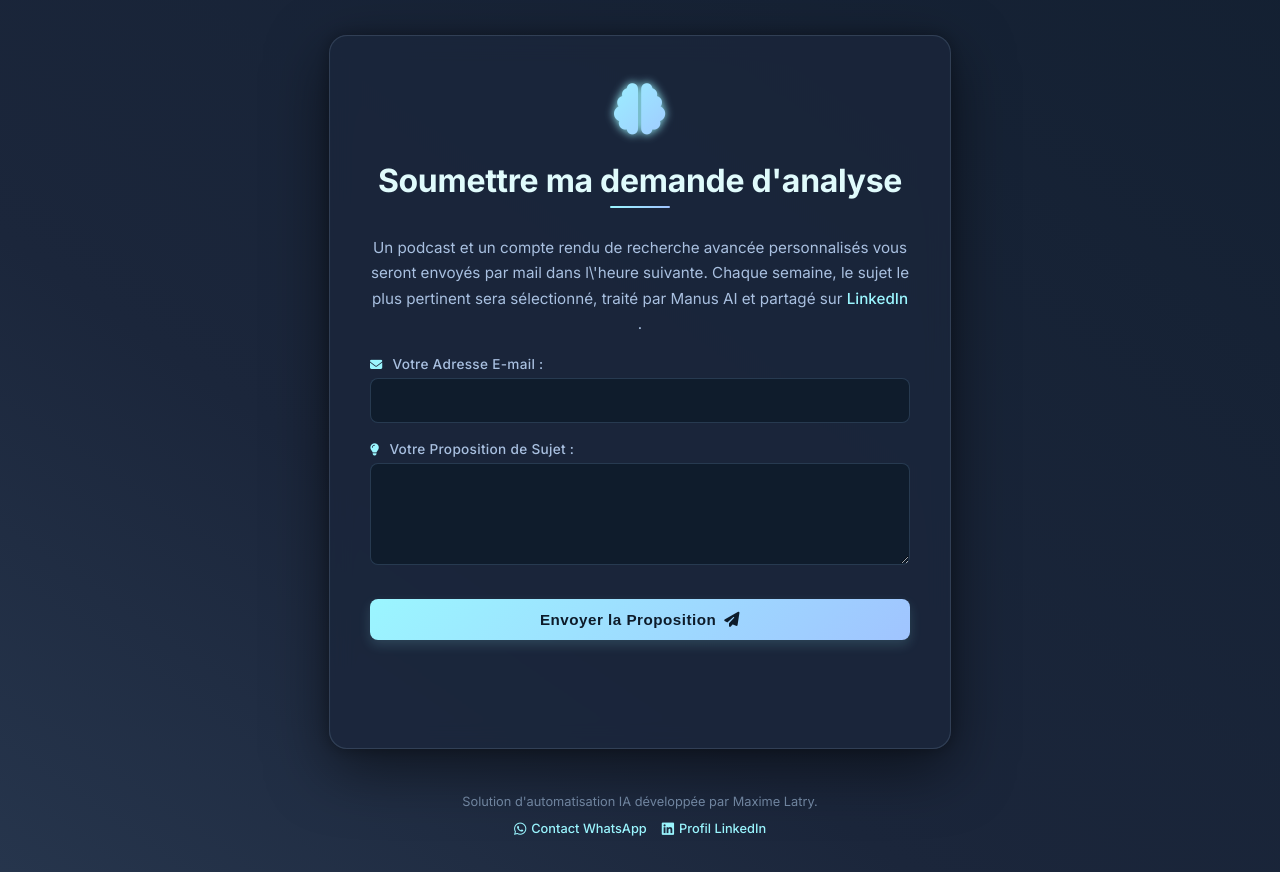
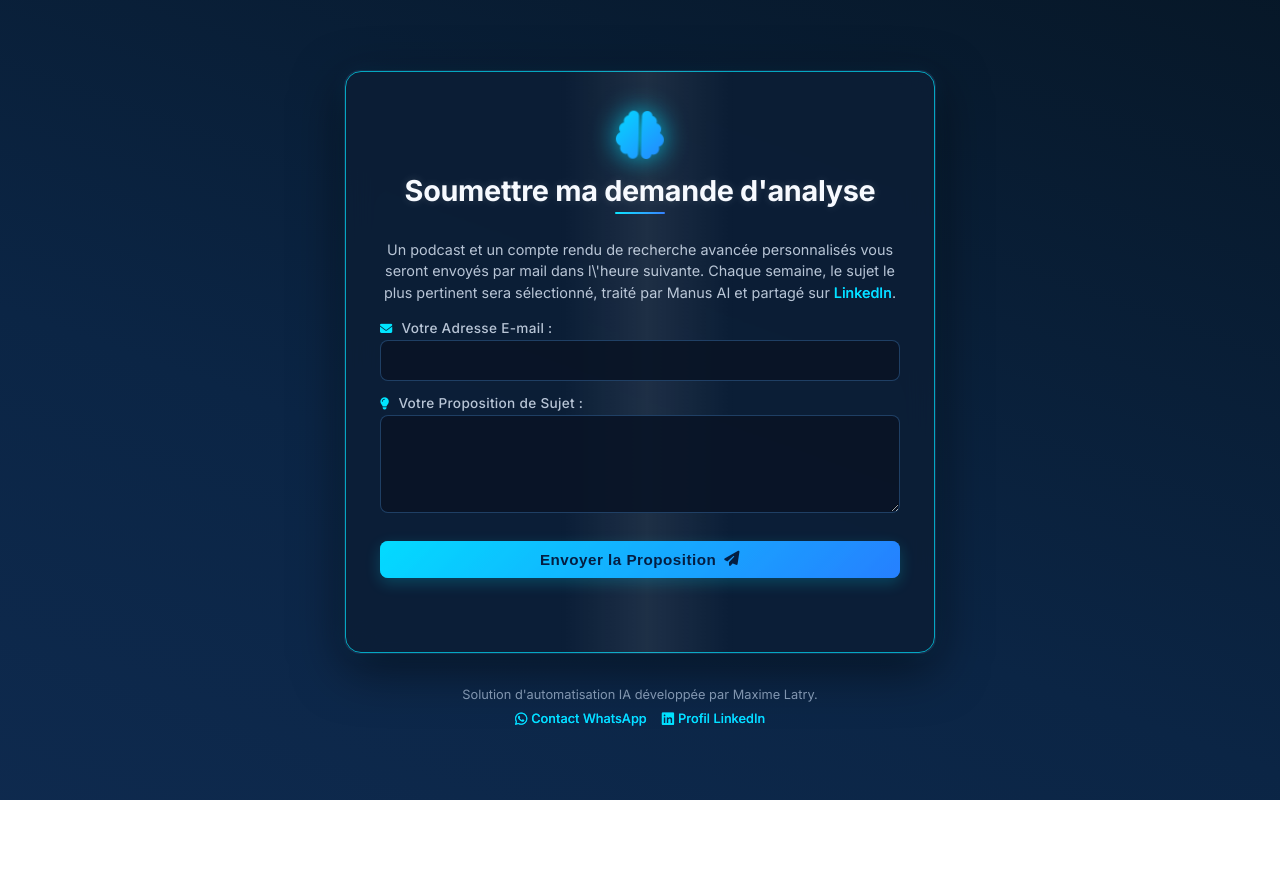
Before and after one commit to maximelat/request-podcast, a plain HTML site: page index.html in a window 1280 px wide. After the commit the page ends 800 px from the top, so only its background shows below. Drawn offline with Linux system fonts and the light colour scheme.

Commit message:
Amélioration du design : animations avancées, dégradés plus contrastés et hauteur réduite

```diff
--- a/style.css
+++ b/style.css
@@ -1,129 +1,182 @@
-/* Import d'une police */
+/* Import des polices */
 @import url('https://fonts.googleapis.com/css2?family=Inter:wght@400;500;600;700&display=swap');
 
-/* --- Keyframes --- */
+/* --- Keyframes Améliorés --- */
 @keyframes fadeInSlideUp {
-  from { opacity: 0; transform: translateY(15px); }
+  from { opacity: 0; transform: translateY(10px); }
   to { opacity: 1; transform: translateY(0); }
 }
 
 @keyframes pulseGlow {
-  0%, 100% { transform: scale(1); filter: drop-shadow(0 0 5px var(--glow-color)); }
-  50% { transform: scale(1.07); filter: drop-shadow(0 0 14px var(--glow-color)); }
+  0%, 100% { transform: scale(1); filter: drop-shadow(0 0 6px var(--glow-color)); }
+  50% { transform: scale(1.08); filter: drop-shadow(0 0 20px var(--glow-color)); }
 }
 
-@keyframes subtleShimmer {
-  0% { background-position: -200% 0; }
-  100% { background-position: 200% 0; }
-}
-
-@keyframes backgroundPan {
+@keyframes gradientFlow {
   0% { background-position: 0% 50%; }
   50% { background-position: 100% 50%; }
   100% { background-position: 0% 50%; }
 }
 
-@keyframes subtleRotate {
-    from { transform: rotate(-1deg) scale(1.01); }
-    to { transform: rotate(1deg) scale(1.01); }
+@keyframes borderGlow {
+  0%, 100% { border-color: var(--accent-glow-soft); }
+  50% { border-color: var(--accent-glow); }
 }
 
-/* --- Variables CSS (Nuances de Bleu Luxe) --- */
+@keyframes floatingIcon {
+  0%, 100% { transform: translateY(0) rotate(0); }
+  25% { transform: translateY(-5px) rotate(-2deg); }
+  75% { transform: translateY(5px) rotate(2deg); }
+}
+
+@keyframes buttonPulse {
+  0%, 100% { box-shadow: 0 0 0 0 transparent; }
+  50% { box-shadow: 0 0 0 6px var(--button-glow); }
+}
+
+@keyframes shimmer {
+  0% { transform: translateX(-150%); }
+  100% { transform: translateX(150%); }
+}
+
+/* --- Variables CSS (Nuances de Bleu Premium) --- */
 :root {
-    --bg-gradient-start: #0d1b2a;  /* Encore plus sombre */
-    --bg-gradient-mid: #1b263b;   /* Bleu acier foncé */
-    --bg-gradient-end: #415a77;   /* Bleu-gris profond */
-    --container-bg: rgba(27, 38, 59, 0.8); /* Conteneur plus opaque, couleur acier */
-    --container-border: rgba(119, 141, 169, 0.25); /* Bordure plus visible */
-    --text-primary: #e0fbfc; /* Blanc très légèrement cyan */
-    --text-secondary: #a9c0e0; /* Texte secondaire (gris-bleu plus doux) */
-    --accent-gradient-start: #9bf6ff; /* Cyan très clair, presque blanc */
-    --accent-gradient-end: #a0c4ff;   /* Bleu pastel clair */
-    --accent-glow: var(--accent-gradient-start);
-    --input-bg: rgba(13, 27, 42, 0.8); /* Fond input très foncé */
-    --input-border: rgba(65, 90, 119, 0.5);
+    /* Couleurs primaires */
+    --bg-gradient-start: #040F16;  /* Bleu noir profond */
+    --bg-gradient-mid: #0B2545;   /* Bleu royal profond */
+    --bg-gradient-end: #13315C;   /* Bleu royal foncé */
+
+    /* Accents et conteneur */
+    --container-bg: rgba(12, 30, 54, 0.85);
+    --container-border: rgba(42, 84, 134, 0.3);
+    --container-glow: rgba(46, 196, 255, 0.08);
+
+    /* Texte */
+    --text-primary: #F7FAFF; /* Blanc bleuté éclatant */
+    --text-secondary: #B8C5D6; /* Bleu gris clair */
+
+    /* Accents */
+    --accent-gradient-start: #00E5FF; /* Cyan électrique */
+    --accent-gradient-end: #2979FF;  /* Bleu royal vif */
+    --accent-glow: rgba(0, 229, 255, 0.8);
+    --accent-glow-soft: rgba(0, 229, 255, 0.3);
+
+    /* Éléments interactifs */
+    --input-bg: rgba(9, 21, 38, 0.9);
+    --input-border: rgba(65, 128, 195, 0.4);
     --input-focus-border: var(--accent-gradient-start);
-    --input-focus-glow: rgba(155, 246, 255, 0.15);
-    --button-text: #0d1b2a; /* Texte bouton très foncé */
-    --footer-text: #778da9; /* Texte footer (bleu-gris moyen) */
+    --input-focus-glow: rgba(0, 229, 255, 0.2);
+    --button-text: #041E42;
+    --button-glow: rgba(0, 229, 255, 0.25);
+
+    /* Footer */
+    --footer-text: #8BA1BD;
 }
 
 /* --- Styles Globaux --- */
 body {
     font-family: 'Inter', sans-serif;
     margin: 0;
-    /* Padding réduit pour moins de hauteur */
-    padding: 20px 20px;
-    background: linear-gradient(215deg, var(--bg-gradient-start), var(--bg-gradient-mid), var(--bg-gradient-end));
-    background-size: 250% 250%;
+    padding: 15px 20px; /* Padding réduit pour moins de hauteur */
+    background: linear-gradient(200deg, var(--bg-gradient-start), var(--bg-gradient-mid), var(--bg-gradient-end));
+    background-size: 200% 200%;
     color: var(--text-primary);
     display: flex;
     flex-direction: column;
-    justify-content: center; /* Centrer verticalement si possible, sinon space-between agira */
+    justify-content: center;
     align-items: center;
     min-height: 100vh;
     box-sizing: border-box;
-    animation: backgroundPan 25s ease infinite;
+    animation: gradientFlow 20s ease infinite;
     overflow-x: hidden;
 }
 
 /* --- Conteneur Principal --- */
 .container {
     background: var(--container-bg);
-    backdrop-filter: blur(12px);
-    -webkit-backdrop-filter: blur(12px);
-    /* Padding T/B réduit */
-    padding: 35px 40px;
-    border-radius: 18px;
-    /* Ombre plus douce et diffuse */
-    box-shadow: 0 20px 60px rgba(0, 0, 0, 0.5), 0 0 15px rgba(0,0,0,0.3), inset 0 0px 1px rgba(155, 246, 255, 0.1);
+    backdrop-filter: blur(15px);
+    -webkit-backdrop-filter: blur(15px);
+    padding: 28px 35px; /* Padding réduit */
+    border-radius: 16px;
+    box-shadow: 0 15px 50px rgba(0, 0, 0, 0.5), 0 0 20px var(--container-glow), inset 0 0 1px rgba(255, 255, 255, 0.2);
     border: 1px solid var(--container-border);
-    max-width: 540px;
+    max-width: 520px;
     width: 100%;
     text-align: center;
-    /* Margin bottom réduite */
-    margin: 15px 0;
+    margin: 10px 0; /* Marge réduite */
     position: relative;
     overflow: hidden;
-    animation: fadeInSlideUp 0.7s cubic-bezier(0.25, 1, 0.5, 1) 0.1s forwards;
+    animation: fadeInSlideUp 0.7s cubic-bezier(0.25, 1, 0.5, 1) forwards;
     z-index: 1;
     display: flex;
     flex-direction: column;
 }
 
+/* Effet de brillance sur le bord */
+.container::before {
+    content: '';
+    position: absolute;
+    inset: 0;
+    border: 1px solid transparent;
+    border-radius: 16px;
+    animation: borderGlow 3s ease-in-out infinite;
+    pointer-events: none;
+    z-index: -1;
+}
+
+/* Effet de brillance traversant */
+.container::after {
+    content: '';
+    position: absolute;
+    top: 0;
+    left: 0;
+    width: 30%;
+    height: 100%;
+    background: linear-gradient(
+        to right,
+        transparent,
+        rgba(255, 255, 255, 0.08),
+        transparent
+    );
+    transform: skewX(-15deg);
+    animation: shimmer 8s infinite;
+    z-index: 0;
+}
+
 /* --- Icône d'Entête --- */
 .header-icon {
-    margin-bottom: 15px;
-    animation: fadeInSlideUp 0.6s cubic-bezier(0.25, 1, 0.5, 1) 0.2s both;
+    margin-bottom: 10px; /* Réduit */
+    animation: fadeInSlideUp 0.6s cubic-bezier(0.25, 1, 0.5, 1) 0.1s both;
+    position: relative;
+    z-index: 1;
 }
 
 .header-icon i {
-    font-size: 3.2rem;
+    font-size: 3rem;
     background: linear-gradient(135deg, var(--accent-gradient-start), var(--accent-gradient-end));
     -webkit-background-clip: text;
     background-clip: text;
     color: transparent;
-    padding: 12px;
+    padding: 8px; /* Réduit */
     border-radius: 50%;
     display: inline-block;
     position: relative;
     --glow-color: var(--accent-glow);
-    animation: pulseGlow 5s infinite ease-in-out;
-    /* Animation subtile rotation */
-    /* animation: pulseGlow 5s infinite ease-in-out, subtleRotate 10s alternate infinite ease-in-out; */
+    animation: pulseGlow 4s infinite ease-in-out, floatingIcon 6s ease-in-out infinite;
 }
 
 /* --- Typographie --- */
 h1 {
     color: var(--text-primary);
-    font-size: 2rem;
+    font-size: 1.8rem; /* Taille réduite */
     font-weight: 700;
     margin-top: 0;
-    margin-bottom: 12px;
+    margin-bottom: 10px; /* Réduit */
     position: relative;
-    padding-bottom: 8px;
+    padding-bottom: 6px; /* Réduit */
     letter-spacing: -0.3px;
-    animation: fadeInSlideUp 0.6s cubic-bezier(0.25, 1, 0.5, 1) 0.3s both;
+    animation: fadeInSlideUp 0.6s cubic-bezier(0.25, 1, 0.5, 1) 0.2s both;
+    text-shadow: 0 0 10px rgba(255, 255, 255, 0.15);
 }
 
 h1::after {
@@ -132,7 +185,7 @@ h1::after {
     bottom: 0;
     left: 50%;
     transform: translateX(-50%);
-    width: 60px;
+    width: 50px;
     height: 2.5px;
     background: linear-gradient(90deg, var(--accent-gradient-start), var(--accent-gradient-end));
     border-radius: 1.5px;
@@ -140,52 +193,61 @@ h1::after {
 
 p {
     color: var(--text-secondary);
-    line-height: 1.65;
-    margin-bottom: 20px;
-    font-size: 0.95rem;
+    line-height: 1.5;
+    margin-bottom: 16px; /* Réduit */
+    font-size: 0.9rem; /* Réduit */
     font-weight: 400;
-    animation: fadeInSlideUp 0.6s cubic-bezier(0.25, 1, 0.5, 1) 0.4s both;
+    animation: fadeInSlideUp 0.6s cubic-bezier(0.25, 1, 0.5, 1) 0.3s both;
     flex-shrink: 0;
 }
 
-/* Lien LinkedIn dans le paragraphe */
+/* Lien LinkedIn dans le paragraphe amélioré */
 p a.linkedin-link {
     color: var(--accent-gradient-start);
     text-decoration: none;
     font-weight: 500;
     position: relative;
-    transition: color 0.3s ease, text-shadow 0.3s ease;
+    transition: all 0.3s ease;
+    background: linear-gradient(90deg, var(--accent-gradient-start), var(--accent-gradient-end));
+    -webkit-background-clip: text;
+    background-clip: text;
+    background-size: 200% auto;
+    animation: gradientFlow 4s ease infinite;
 }
 
 p a.linkedin-link::after {
     content: '';
     position: absolute;
-    width: 0%;
+    width: 100%;
     height: 1px;
-    bottom: -2px;
+    bottom: -1px;
     left: 0;
-    background-color: var(--accent-gradient-start);
-    transition: width 0.3s ease;
+    background: linear-gradient(90deg, var(--accent-gradient-start), var(--accent-gradient-end));
+    transform: scaleX(0);
+    transform-origin: right;
+    transition: transform 0.3s ease;
 }
 
 p a.linkedin-link:hover {
-    color: var(--text-primary);
-    text-shadow: 0 0 6px var(--accent-glow);
+    text-shadow: 0 0 8px var(--accent-glow);
 }
 
 p a.linkedin-link:hover::after {
-    width: 100%;
+    transform: scaleX(1);
+    transform-origin: left;
 }
 
 /* --- Formulaire --- */
 form {
     flex-shrink: 0;
+    position: relative;
+    z-index: 1;
 }
 
 .form-group {
-    margin-bottom: 18px;
+    margin-bottom: 14px; /* Réduit */
     text-align: left;
-    animation: fadeInSlideUp 0.6s cubic-bezier(0.25, 1, 0.5, 1) calc(0.4s + var(--i, 0) * 0.1s) both;
+    animation: fadeInSlideUp 0.6s cubic-bezier(0.25, 1, 0.5, 1) calc(0.3s + var(--i, 0) * 0.1s) both;
 }
 
 .form-group:nth-child(1) { --i: 1; }
@@ -193,16 +255,16 @@ form {
 
 .form-group label {
     display: block;
-    margin-bottom: 6px;
+    margin-bottom: 4px; /* Réduit */
     font-weight: 500;
     color: var(--text-secondary);
     font-size: 0.85rem;
     letter-spacing: 0.3px;
-    transition: color 0.3s ease;
+    transition: all 0.3s ease;
 }
 
 .form-group label i {
-    margin-right: 6px;
+    margin-right: 5px;
     font-size: 0.9em;
     color: var(--accent-gradient-start);
     transition: transform 0.3s ease;
@@ -210,16 +272,18 @@ form {
 
 .form-group:focus-within label {
     color: var(--text-primary);
+    transform: translateX(2px);
 }
 
 .form-group:focus-within label i {
-    transform: scale(1.1);
+    transform: scale(1.2) rotate(-5deg);
+    color: var(--accent-gradient-end);
 }
 
 .form-group input[type="email"],
 .form-group textarea {
     width: 100%;
-    padding: 12px;
+    padding: 10px 12px; /* Réduit */
     background: var(--input-bg);
     border: 1px solid var(--input-border);
     border-radius: 8px;
@@ -234,36 +298,37 @@ form {
 .form-group input[type="email"]::placeholder,
 .form-group textarea::placeholder {
     color: var(--footer-text);
-    opacity: 1;
+    opacity: 0.6;
 }
 
 .form-group input[type="email"]:hover,
 .form-group textarea:hover {
-    border-color: rgba(155, 246, 255, 0.5);
-    background: rgba(13, 27, 42, 1);
-    transform: translateY(0px);
-    box-shadow: 0 1px 5px rgba(0, 0, 0, 0.2);
+    border-color: rgba(0, 229, 255, 0.5);
+    background: rgba(9, 21, 38, 1);
+    transform: translateY(-1px);
+    box-shadow: 0 2px 8px rgba(0, 0, 0, 0.3);
 }
 
 .form-group input[type="email"]:focus,
 .form-group textarea:focus {
     outline: none;
     border-color: var(--input-focus-border);
-    background: rgba(13, 27, 42, 1);
-    box-shadow: 0 0 0 3px var(--input-focus-glow), 0 2px 8px rgba(0, 0, 0, 0.3);
-    transform: translateY(0px) scale(1.00);
+    background: rgba(9, 21, 38, 1);
+    box-shadow: 0 0 0 2px var(--input-focus-glow), 0 4px 10px rgba(0, 0, 0, 0.3);
+    transform: translateY(-2px);
 }
 
 .form-group textarea {
     resize: vertical;
-    min-height: 90px;
+    min-height: 80px; /* Réduit */
 }
 
 /* --- Bouton Principal --- */
 button[type="submit"] {
     background: linear-gradient(135deg, var(--accent-gradient-start) 0%, var(--accent-gradient-end) 100%);
+    background-size: 200% auto;
     color: var(--button-text);
-    padding: 12px 28px;
+    padding: 10px 25px; /* Réduit */
     border: none;
     border-radius: 8px;
     font-size: 0.95rem;
@@ -272,26 +337,40 @@ button[type="submit"] {
     cursor: pointer;
     transition: all 0.25s cubic-bezier(0.645, 0.045, 0.355, 1);
     width: 100%;
-    margin-top: 12px;
+    margin-top: 10px; /* Réduit */
     position: relative;
     overflow: hidden;
-    box-shadow: 0 5px 12px rgba(155, 246, 255, 0.15);
+    box-shadow: 0 5px 15px rgba(0, 229, 255, 0.2);
     display: inline-flex;
     justify-content: center;
     align-items: center;
     gap: 8px;
-    animation: fadeInSlideUp 0.6s cubic-bezier(0.25, 1, 0.5, 1) 0.7s both;
+    animation: fadeInSlideUp 0.6s cubic-bezier(0.25, 1, 0.5, 1) 0.5s both, gradientFlow 8s infinite;
+}
+
+button[type="submit"]::before {
+    content: "";
+    position: absolute;
+    top: -2px;
+    left: -2px;
+    right: -2px;
+    bottom: -2px;
+    z-index: -1;
+    background: linear-gradient(135deg, var(--accent-gradient-start), var(--accent-gradient-end));
+    border-radius: 10px;
+    animation: buttonPulse 3s infinite;
+    opacity: 0.7;
 }
 
 button[type="submit"]:hover {
-    transform: translateY(-2px);
-    box-shadow: 0 8px 18px rgba(155, 246, 255, 0.2);
-    filter: brightness(1.1);
+    transform: translateY(-3px);
+    box-shadow: 0 8px 25px rgba(0, 229, 255, 0.3);
+    filter: brightness(1.15);
 }
 
 button[type="submit"]:active {
-    transform: translateY(0px);
-    box-shadow: 0 3px 8px rgba(155, 246, 255, 0.15);
+    transform: translateY(-1px);
+    box-shadow: 0 3px 10px rgba(0, 229, 255, 0.2);
     filter: brightness(1);
 }
 
@@ -300,11 +379,11 @@ button[type="submit"] i {
 }
 
 button[type="submit"]:hover i {
-    transform: translateX(3px) rotate(3deg);
+    transform: translateX(5px) rotate(15deg);
 }
 
 button[type="submit"]:disabled {
-    background: linear-gradient(135deg, #415a77, #778da9);
+    background: linear-gradient(135deg, #506685, #7B93B0);
     cursor: not-allowed;
     transform: none;
     box-shadow: none;
@@ -313,53 +392,54 @@ button[type="submit"]:disabled {
 
 /* --- Message de Réponse --- */
 #response-message {
-    margin-top: 18px;
+    margin-top: 14px; /* Réduit */
+    margin-bottom: 0;
     font-weight: 500;
     font-size: 0.85rem;
-    padding: 8px 12px;
+    padding: 8px 10px;
     border-radius: 6px;
-    min-height: 1.4em;
+    min-height: 1.3em;
     transition: all 0.4s ease;
     opacity: 0;
     transform: translateY(8px);
 }
 
 #response-message:not(:empty) {
-    background: rgba(13, 27, 42, 0.9);
+    background: rgba(9, 21, 38, 0.9);
     opacity: 1;
     transform: translateY(0);
 }
 
 #response-message[style*="color: green"] {
-    background: rgba(155, 246, 255, 0.1);
+    background: rgba(0, 229, 255, 0.1);
     color: var(--accent-gradient-start);
-    border: 1px solid rgba(155, 246, 255, 0.2);
+    border: 1px solid rgba(0, 229, 255, 0.2);
 }
 
 #response-message[style*="color: red"] {
-    background: rgba(255, 160, 180, 0.1);
-    color: #ffa0b4; /* Rose plus clair */
-    border: 1px solid rgba(255, 160, 180, 0.2);
+    background: rgba(255, 69, 96, 0.1);
+    color: #FF4560;
+    border: 1px solid rgba(255, 69, 96, 0.2);
 }
 
 /* --- Footer --- */
 footer {
     text-align: center;
-    margin-top: 15px;
-    padding: 10px 20px;
+    margin-top: 12px; /* Réduit */
+    padding: 8px 20px; /* Réduit */
     font-size: 0.8rem;
     color: var(--footer-text);
     width: 100%;
-    max-width: 540px;
-    animation: fadeInSlideUp 0.6s cubic-bezier(0.25, 1, 0.5, 1) 0.8s both;
+    max-width: 520px;
+    animation: fadeInSlideUp 0.6s cubic-bezier(0.25, 1, 0.5, 1) 0.6s both;
     flex-shrink: 0;
 }
 
 footer p {
-    margin: 4px 0;
+    margin: 3px 0; /* Réduit */
     color: inherit;
     font-size: inherit;
-    line-height: 1.4;
+    line-height: 1.3;
     animation: none;
 }
 
@@ -367,9 +447,9 @@ footer p {
 .footer-links {
     display: flex;
     justify-content: center;
-    gap: 15px; /* Espace entre les liens */
-    flex-wrap: wrap; /* Retour à la ligne si nécessaire */
-    margin-top: 5px;
+    gap: 15px;
+    flex-wrap: wrap;
+    margin-top: 4px; /* Réduit */
 }
 
 footer a {
@@ -378,77 +458,88 @@ footer a {
     transition: all 0.3s ease;
     position: relative;
     font-weight: 500;
-    display: inline-flex; /* Pour aligner icône */
+    display: inline-flex;
     align-items: center;
+    background: linear-gradient(90deg, var(--accent-gradient-start), var(--accent-gradient-end));
+    -webkit-background-clip: text;
+    background-clip: text;
+    background-size: 200% auto;
+    animation: gradientFlow 4s ease infinite;
 }
 
 footer a i {
-    margin-right: 5px;
-    font-size: 1.1em; /* Icônes légèrement plus grandes */
+    margin-right: 4px;
+    font-size: 1.1em;
 }
 
 footer a:hover {
-    color: var(--text-primary);
     filter: brightness(1.2);
-    text-shadow: 0 0 5px var(--accent-glow);
+    text-shadow: 0 0 8px var(--accent-glow);
 }
 
 /* --- Responsive Design (Peaufiné) --- */
 @media (max-width: 600px) {
     body {
-        padding: 15px;
+        padding: 10px;
     }
     .container {
-        padding: 25px 20px;
-        border-radius: 16px;
-        margin: 10px 0;
+        padding: 20px 18px;
+        border-radius: 14px;
+        margin: 5px 0;
         max-width: 95%;
     }
     h1 {
-        font-size: 1.6rem;
+        font-size: 1.5rem;
     }
     p {
-        font-size: 0.9rem;
-        margin-bottom: 15px;
+        font-size: 0.85rem;
+        margin-bottom: 12px;
     }
     .form-group input[type="email"],
     .form-group textarea,
     button[type="submit"] {
-        padding: 10px;
+        padding: 8px 10px;
         font-size: 0.9rem;
         border-radius: 6px;
     }
+    .form-group textarea {
+        min-height: 70px;
+    }
     button[type="submit"] {
         font-size: 0.9rem;
-        padding: 10px 20px;
+        padding: 8px 16px;
     }
     footer {
         font-size: 0.75rem;
         max-width: 95%;
+        padding: 5px;
     }
     .footer-links {
-        gap: 10px;
+        gap: 8px;
     }
 }
 
 @media (max-width: 400px) {
-     h1 {
-        font-size: 1.4rem;
+    .container {
+        padding: 15px 15px;
+    }
+    h1 {
+        font-size: 1.3rem;
     }
     h1::after {
-        width: 50px;
+        width: 40px;
     }
-     p {
-        font-size: 0.85rem;
+    p {
+        font-size: 0.8rem;
     }
     .form-group label {
-        font-size: 0.8rem;
+        font-size: 0.75rem;
     }
     footer {
         font-size: 0.7rem;
     }
     .footer-links {
-        flex-direction: column; /* Liens l'un sous l'autre sur très petits écrans */
-        gap: 5px;
+        flex-direction: column;
+        gap: 3px;
     }
 }
```
